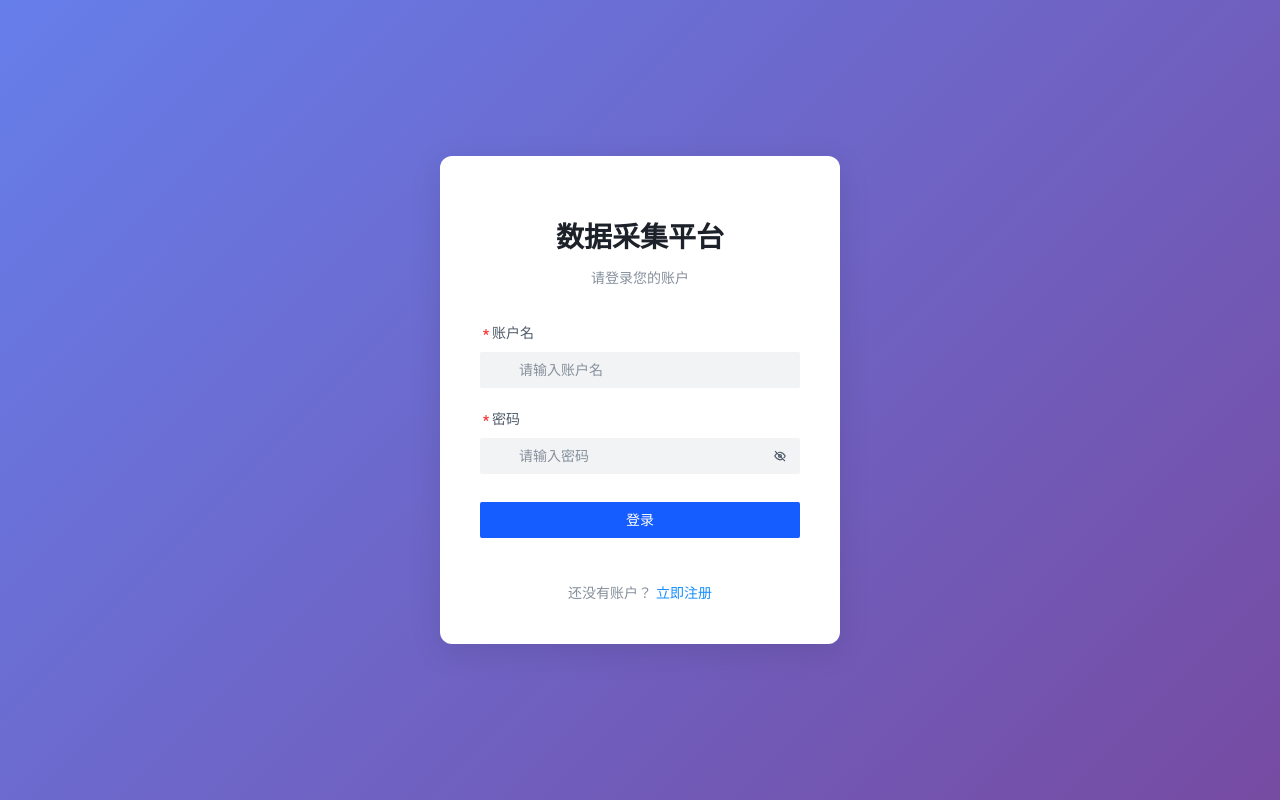
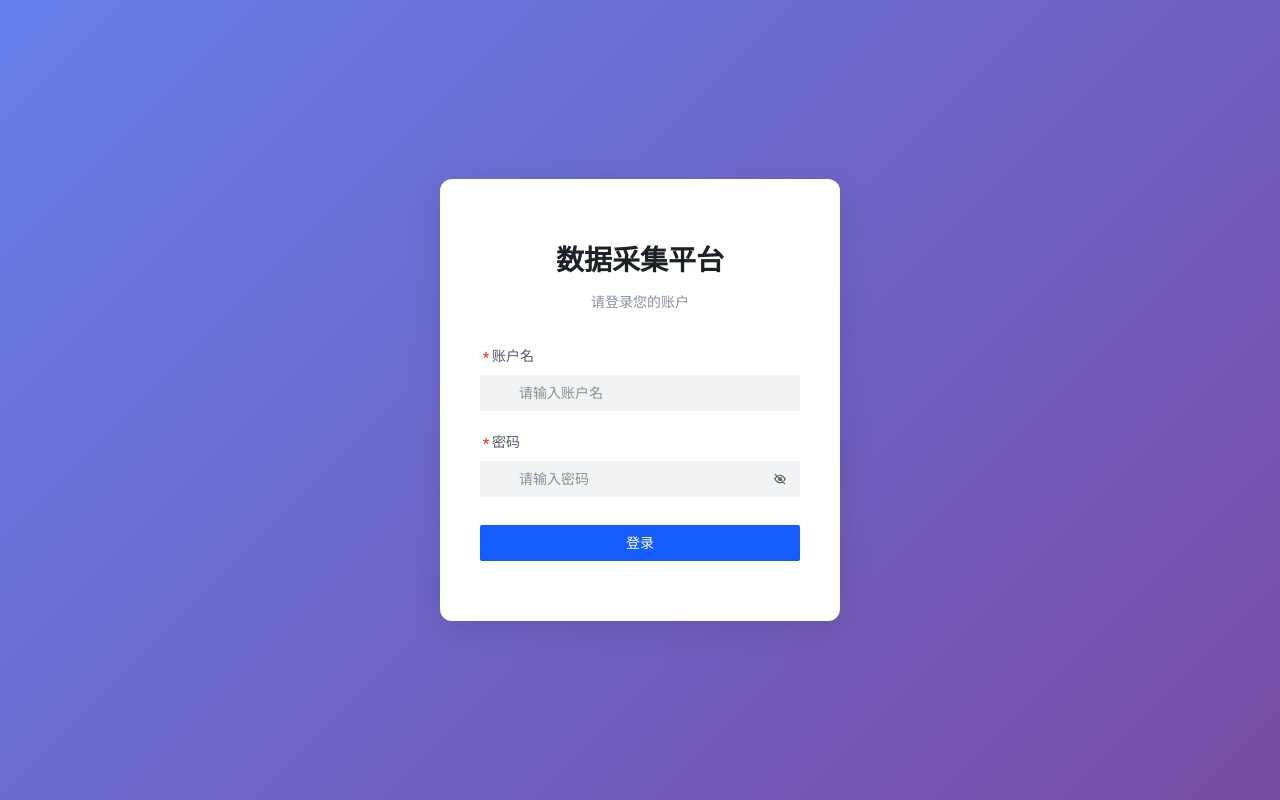
Before and after one commit to demoslingdu/data-collection, a Vue app in the folder frontend/: page /login in a window 1280 px wide. Built offline with nearby package versions, Linux system fonts and the light colour scheme; some icons are missing; the HTML template or start-up script is replaced by a standard one.

Commit message:
refactor(登录页面): 移除注册链接和底部样式
移除登录页面底部的注册链接及相关样式，简化页面布局

```diff
--- a/frontend/src/views/auth/LoginView.vue
+++ b/frontend/src/views/auth/LoginView.vue
@@ -51,13 +51,6 @@
           </a-button>
         </a-form-item>
       </a-form>
-
-      <div class="login-footer">
-        <p>
-          还没有账户？
-          <router-link to="/register">立即注册</router-link>
-        </p>
-      </div>
     </div>
   </div>
 </template>
@@ -165,24 +158,6 @@ const handleLogin = async ({ errors }: { errors: any }) => {
 }
 
 .login-form {
-  margin-bottom: 24px;
-}
-
-.login-footer {
-  text-align: center;
-}
-
-.login-footer p {
-  color: #86909c;
-  font-size: 14px;
-}
-
-.login-footer a {
-  color: #1890ff;
-  font-weight: 500;
-}
-
-.login-footer a:hover {
-  text-decoration: underline;
+  margin-bottom: 0;
 }
 </style>
```
